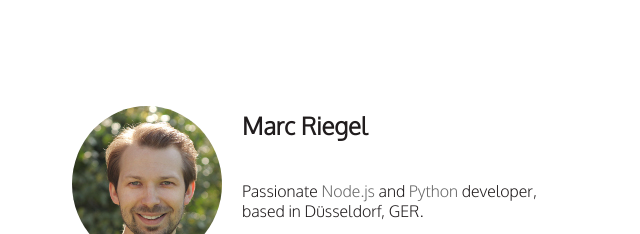
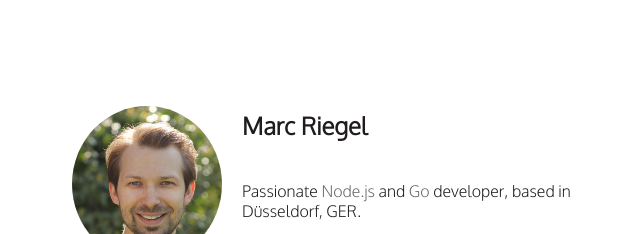
Before and after one commit to mrcrgl/mrcrgl_vcard, a plain HTML site: page index.html in a window 1280 px wide. Shown: the part 104-338 px from the top of the page, without its empty margins (318-958 px from the left). Drawn offline with Linux system fonts and the light colour scheme.

Commit message:
Update index.html

```diff
--- a/index.html
+++ b/index.html
@@ -83,7 +83,7 @@
         <h1>Marc Riegel</h1>
         <br />
 
-        <p class="pull-left">Passionate <a target="_blank" href="https://nodejs.org" title="Node.js">Node.js</a> and <a target="_blank" title="Python" href="https://www.python.org/">Python</a> developer, based in Düsseldorf, GER.
+        <p class="pull-left">Passionate <a target="_blank" href="https://nodejs.org" title="Node.js">Node.js</a> and <a target="_blank" title="Go" href="https://golang.org">Go</a> developer, based in Düsseldorf, GER.
         </p>
         <ul id="card-links">
           <li><i class="fa fa-github"></i> / <a target="_blank" href="https://github.com/mrcrgl">mrcrgl</a></li>
```
